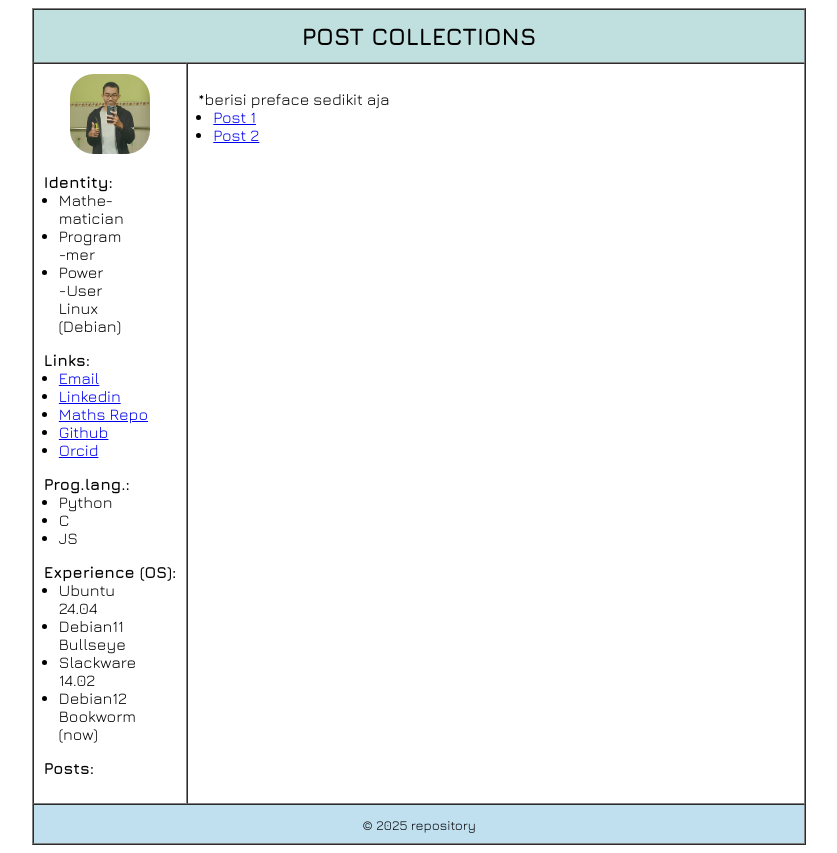
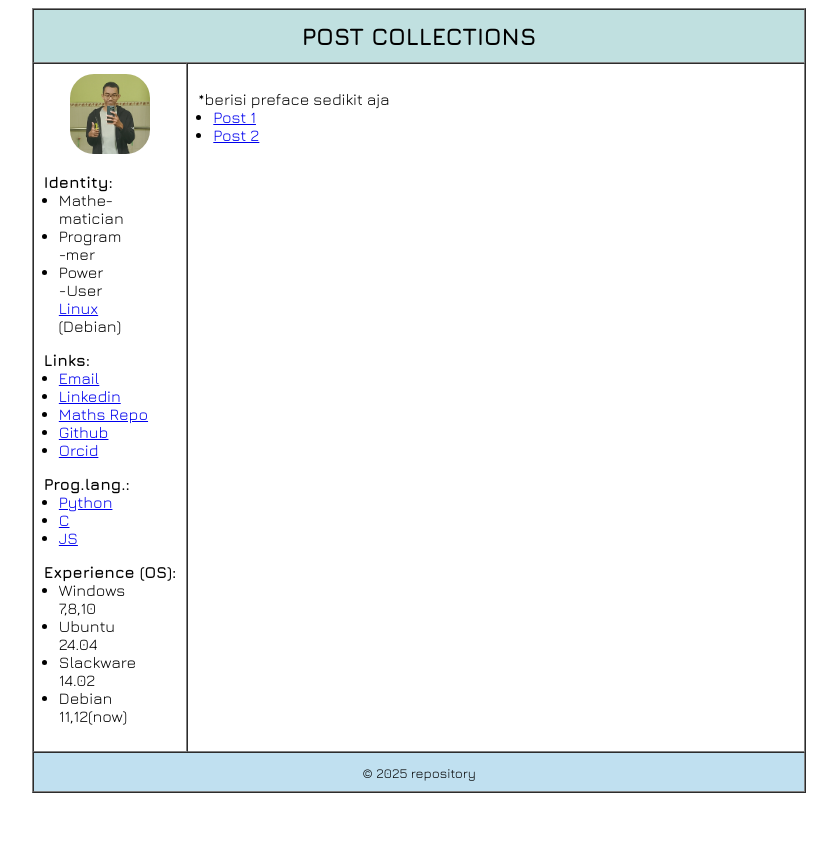
Before and after one commit to code873/site_huda, a plain HTML site: page index.html in a window 1280 px wide. Shown: the whole page, without its empty margins (221-1058 px from the left). After the commit the page ends 801 px from the top, so only its background shows below. Drawn offline with nearby package versions, Linux system fonts and the light colour scheme.

Commit message:
Update index.html

```diff
--- a/index.html
+++ b/index.html
@@ -93,7 +93,7 @@ upload your own page as "index.php" or "index.html".
                     <ul>
                         <li>Mathe-<br>matician</li>
                         <li>Program<br>-mer</li>
-                        <li>Power<br>-User<br>Linux<br>(Debian)</li>
+                        <li>Power<br>-User<br><a href="https://en.m.wikipedia.org/wiki/Linux">Linux</a><br>(Debian)</li>
                     </ul>
                 </div>
                 <div>
@@ -109,24 +109,18 @@ upload your own page as "index.php" or "index.html".
                 <div>
                     <b>Prog.lang.:</b>
                     <ul>
-                        <li>Python</li>
-                        <li>C</li>
-                        <li>JS</li>
+                        <li><a href="https://en.m.wikipedia.org/wiki/Python_(programming_language)">Python</a></li>
+                        <li><a href="https://en.m.wikipedia.org/wiki/C_(programming_language)">C</a></li>
+                        <li><a href="https://en.m.wikipedia.org/wiki/JavaScript">JS</a></li>
                     </ul>
                 </div>
                 <div>
                     <b>Experience (OS):</b>
                     <ul>
+                        <li>Windows<br>7,8,10</li>
                         <li>Ubuntu<br>24.04</li>
-                        <li>Debian11<br>Bullseye</a></li>
                         <li>Slackware<br>14.02</li>
-                        <li>Debian12<br>Bookworm<br>(now)</li>
-                    </ul>
-                </div>
-                <div>
-                    <b>Posts:</b>
-                    <ul>
-
+                        <li>Debian<br>11,12(now)</li>
                     </ul>
                 </div>
             </td>
```
